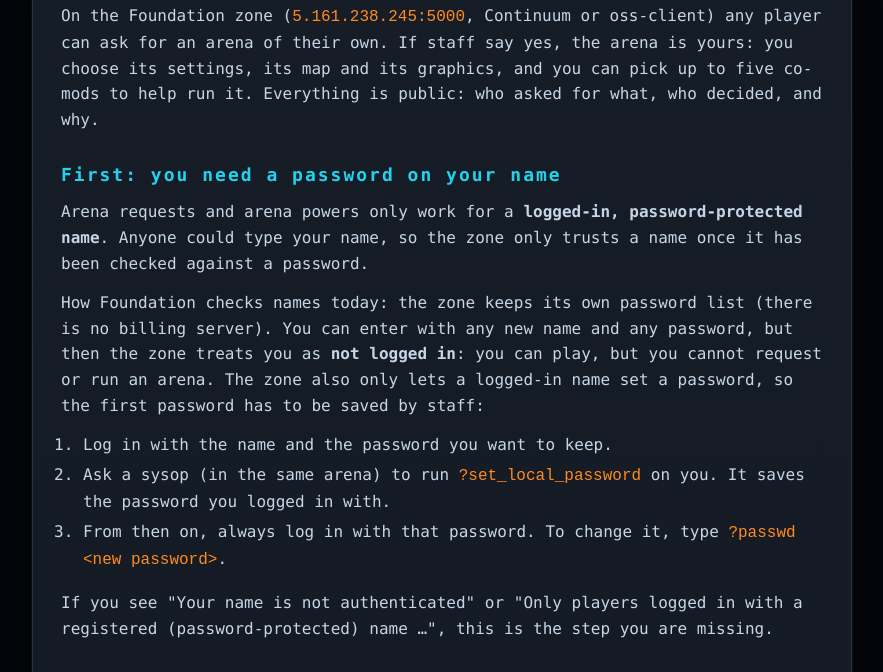
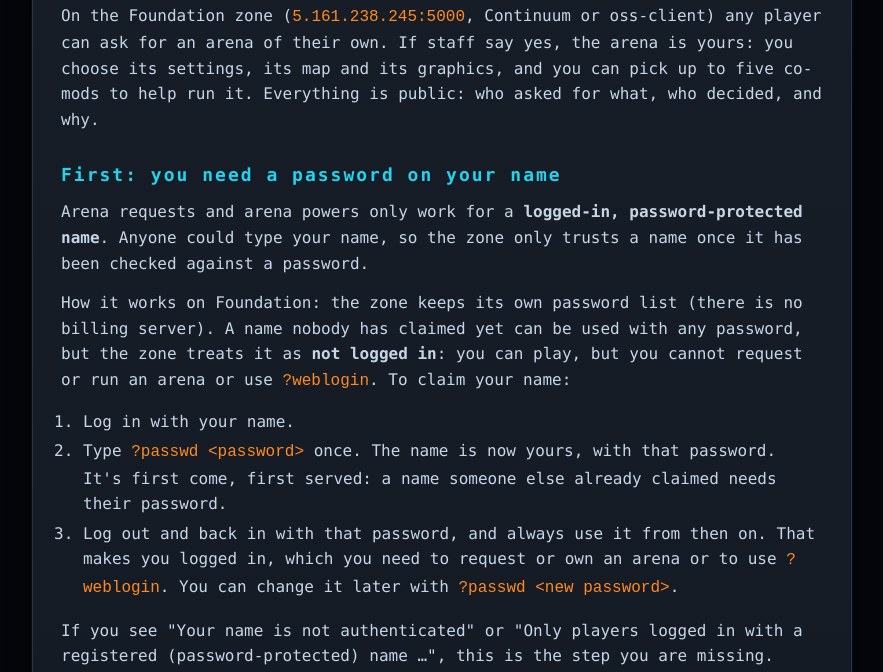
Before and after one commit to pioneermushrooms/dare-zone, a plain HTML site: page site/arena-owners.html in a window 1280 px wide. Shown: the part 128-800 px from the top of the page, without its empty margins (198-1081 px from the left). Drawn offline with Linux system fonts and the light colour scheme.

Commit message:
docs: players claim their name with ?passwd
Foundation now allows ?passwd without prior authentication (zone policy set by
Chris): log in, ?passwd once (first come, first served), log in again with it.

Co-Authored-By: Claude Opus 5.5 <noreply@anthropic.com>

```diff
--- a/site/arena-owners.html
+++ b/site/arena-owners.html
@@ -39,11 +39,11 @@
 
   <h2>First: you need a password on your name</h2>
   <p>Arena requests and arena powers only work for a <b>logged-in, password-protected name</b>. Anyone could type your name, so the zone only trusts a name once it has been checked against a password.</p>
-  <p>How Foundation checks names today: the zone keeps its own password list (there is no billing server). You can enter with any new name and any password, but then the zone treats you as <b>not logged in</b>: you can play, but you cannot request or run an arena. The zone also only lets a logged-in name set a password, so the first password has to be saved by staff:</p>
+  <p>How it works on Foundation: the zone keeps its own password list (there is no billing server). A name nobody has claimed yet can be used with any password, but the zone treats it as <b>not logged in</b>: you can play, but you cannot request or run an arena or use <code>?weblogin</code>. To claim your name:</p>
   <ol>
-    <li>Log in with the name and the password you want to keep.</li>
-    <li>Ask a sysop (in the same arena) to run <code>?set_local_password</code> on you. It saves the password you logged in with.</li>
-    <li>From then on, always log in with that password. To change it, type <code>?passwd &lt;new password&gt;</code>.</li>
+    <li>Log in with your name.</li>
+    <li>Type <code>?passwd &lt;password&gt;</code> once. The name is now yours, with that password. It's first come, first served: a name someone else already claimed needs their password.</li>
+    <li>Log out and back in with that password, and always use it from then on. That makes you logged in, which you need to request or own an arena or to use <code>?weblogin</code>. You can change it later with <code>?passwd &lt;new password&gt;</code>.</li>
   </ol>
   <p>If you see "Your name is not authenticated" or "Only players logged in with a registered (password-protected) name …", this is the step you are missing.</p>
 
```
Also changed, not shown: 1 other file.
